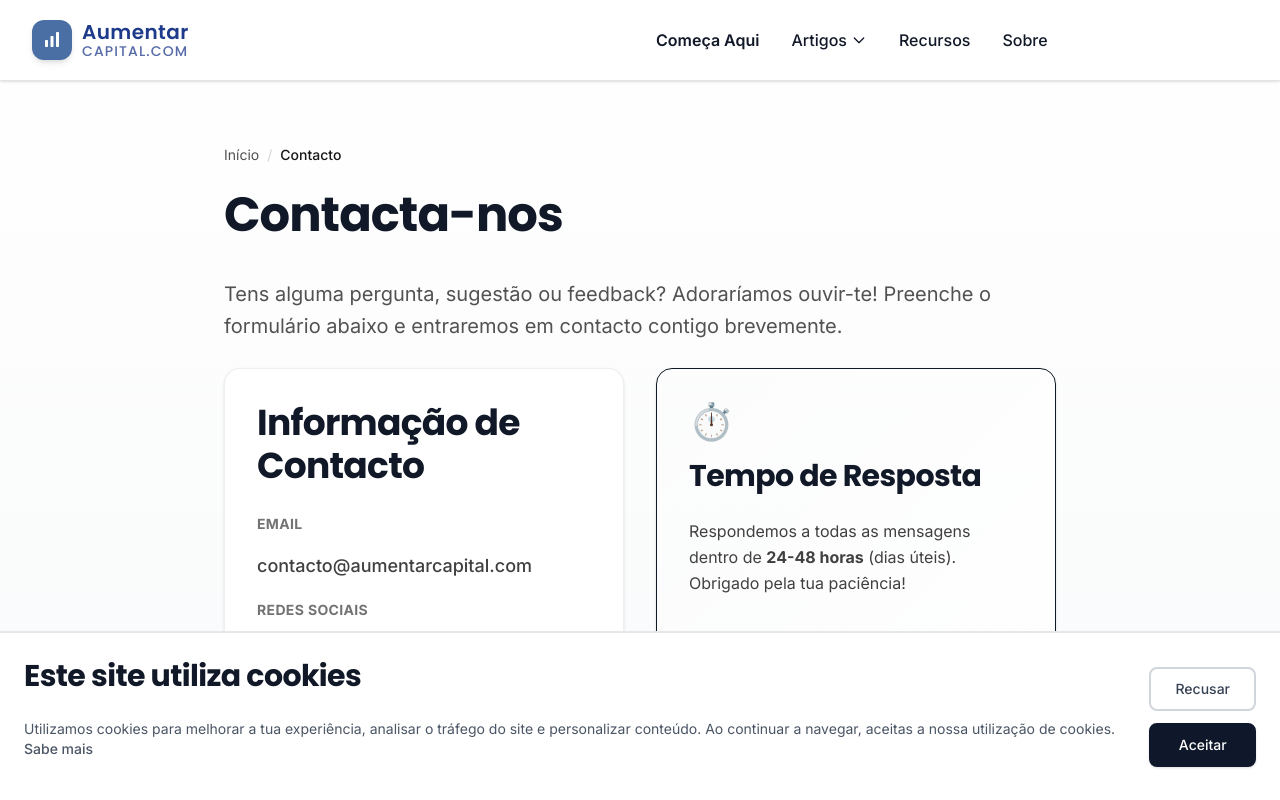
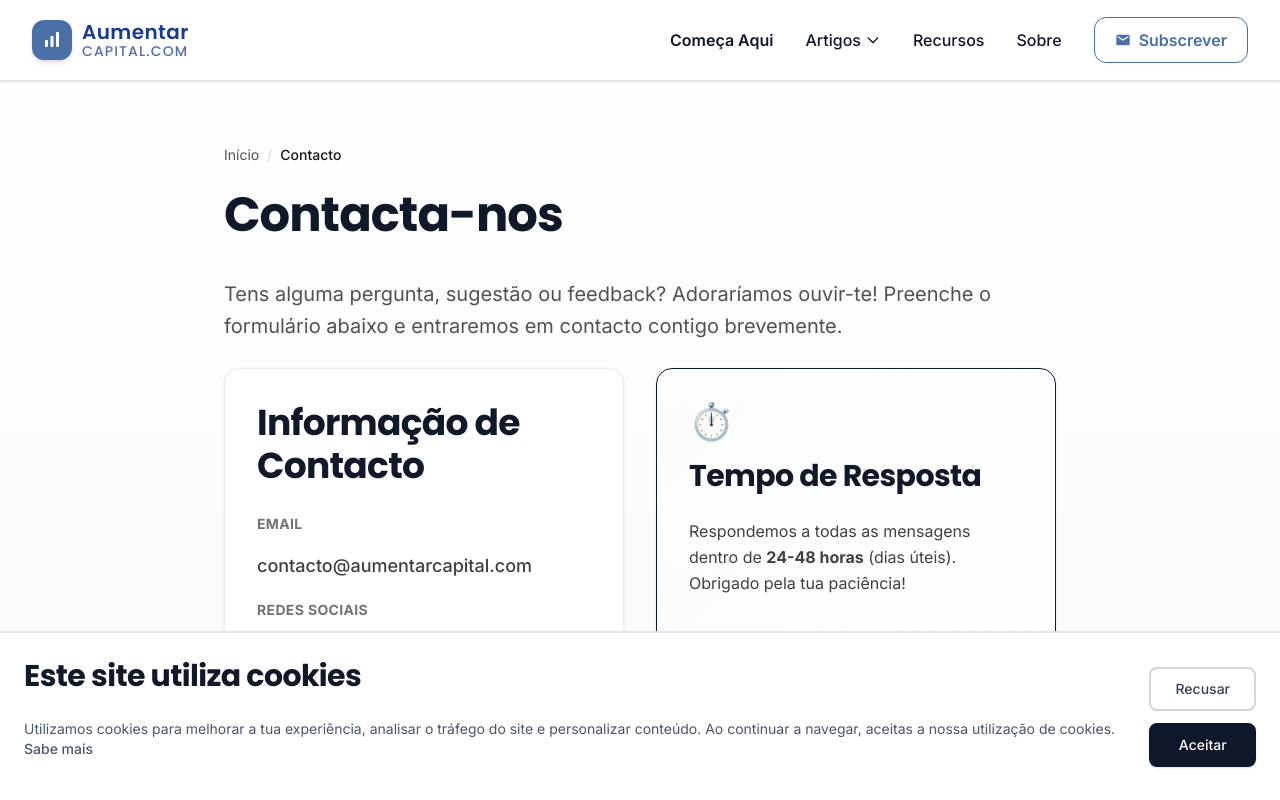
Before and after one commit to 1mfisherr/aumentarcapital, a Next.js app: page /contacto in a window 1280 px wide. Shown: the top 800 px of the page. Built offline with nearby package versions, Linux system fonts and the light colour scheme.

Commit message:
Update header navigation spacing and redesign subscribe button

```diff
--- a/components/Header.tsx
+++ b/components/Header.tsx
@@ -74,9 +74,9 @@ export default function Header() {
           </Link>
 
           {/* Desktop & Tablet Navigation */}
-          <div className="hidden md:flex items-center justify-end flex-1 gap-3 md:gap-4 lg:gap-6 min-w-0 ml-4">
+          <div className="hidden md:flex items-center justify-end flex-1 gap-4 md:gap-6 lg:gap-8 ml-4">
             {/* Navigation - fixed alignment */}
-            <nav className="flex items-center flex-nowrap gap-3 md:gap-4 lg:gap-6 xl:gap-8">
+            <nav className="flex items-center flex-nowrap gap-4 md:gap-6 lg:gap-8">
               {/* Começa Aqui - Standout Link */}
               <Link
                 href="/artigos/guia-inicial-literacia-financeira"
@@ -165,7 +165,8 @@ export default function Header() {
             <div className="flex items-center flex-shrink-0">
               <Link
                 href="/contacto"
-                className="inline-flex items-center gap-2 px-4 lg:px-5 py-2.5 bg-primary text-white text-sm md:text-base font-semibold rounded-xl hover:bg-primary-700 hover:shadow-lg transition-all duration-300 whitespace-nowrap group"
+                className="inline-flex items-center gap-2 px-4 lg:px-5 py-2.5 bg-white text-sm md:text-base font-semibold rounded-xl border hover:shadow-md transition-all duration-300 whitespace-nowrap group"
+                style={{ borderColor: '#4A6FA5', color: '#4A6FA5' }}
               >
                 <svg
                   className="w-4 h-4 flex-shrink-0"
@@ -177,20 +178,6 @@ export default function Header() {
                   <path d="M20 4H4c-1.1 0-1.99.9-1.99 2L2 18c0 1.1.9 2 2 2h16c1.1 0 2-.9 2-2V6c0-1.1-.9-2-2-2zm0 4l-8 5-8-5V6l8 5 8-5v2z" />
                 </svg>
                 <span>Subscrever</span>
-                <svg
-                  className="w-4 h-4 flex-shrink-0 group-hover:translate-x-1 transition-transform duration-300"
-                  fill="none"
-                  stroke="currentColor"
-                  viewBox="0 0 24 24"
-                  aria-hidden="true"
-                >
-                  <path
-                    strokeLinecap="round"
-                    strokeLinejoin="round"
-                    strokeWidth={2}
-                    d="M9 5l7 7-7 7"
-                  />
-                </svg>
               </Link>
             </div>
           </div>
@@ -331,7 +318,8 @@ export default function Header() {
                 <Link
                   href="/contacto"
                   onClick={() => setMobileMenuOpen(false)}
-                  className="group flex items-center justify-center gap-2 px-5 py-3.5 bg-primary text-white text-base font-semibold rounded-xl hover:bg-primary-700 hover:shadow-lg transition-all duration-300 w-full"
+                  className="group flex items-center justify-center gap-2 px-5 py-3.5 bg-white text-base font-semibold rounded-xl border hover:shadow-md transition-all duration-300 w-full"
+                  style={{ borderColor: '#4A6FA5', color: '#4A6FA5' }}
                 >
                   <svg
                     className="w-5 h-5 flex-shrink-0"
@@ -343,20 +331,6 @@ export default function Header() {
                     <path d="M20 4H4c-1.1 0-1.99.9-1.99 2L2 18c0 1.1.9 2 2 2h16c1.1 0 2-.9 2-2V6c0-1.1-.9-2-2-2zm0 4l-8 5-8-5V6l8 5 8-5v2z" />
                   </svg>
                   <span>Subscrever Newsletter</span>
-                  <svg
-                    className="w-5 h-5 flex-shrink-0 group-hover:translate-x-1 transition-transform duration-300"
-                    fill="none"
-                    stroke="currentColor"
-                    viewBox="0 0 24 24"
-                    aria-hidden="true"
-                  >
-                    <path
-                      strokeLinecap="round"
-                      strokeLinejoin="round"
-                      strokeWidth={2}
-                      d="M9 5l7 7-7 7"
-                    />
-                  </svg>
                 </Link>
               </div>
             </nav>
```
